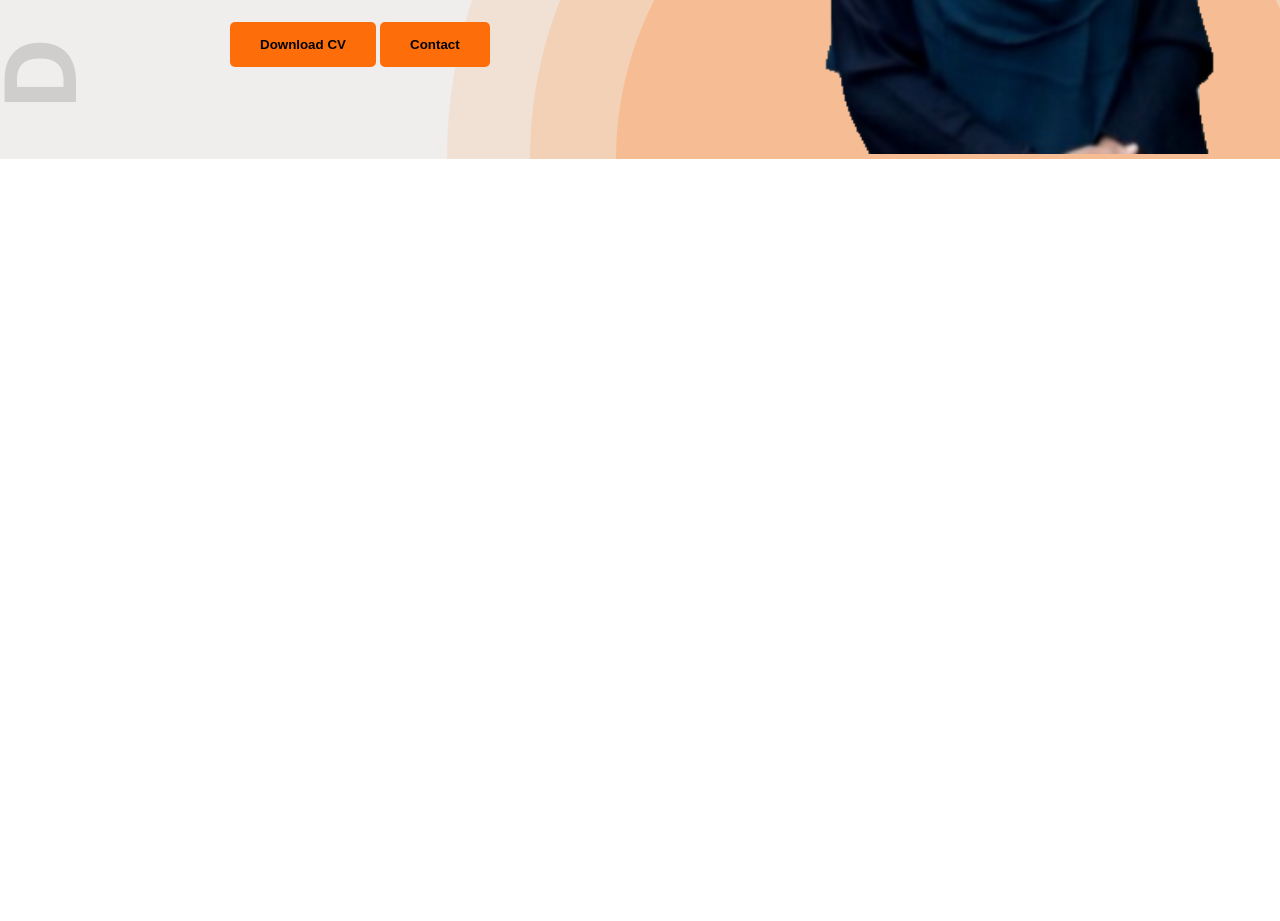
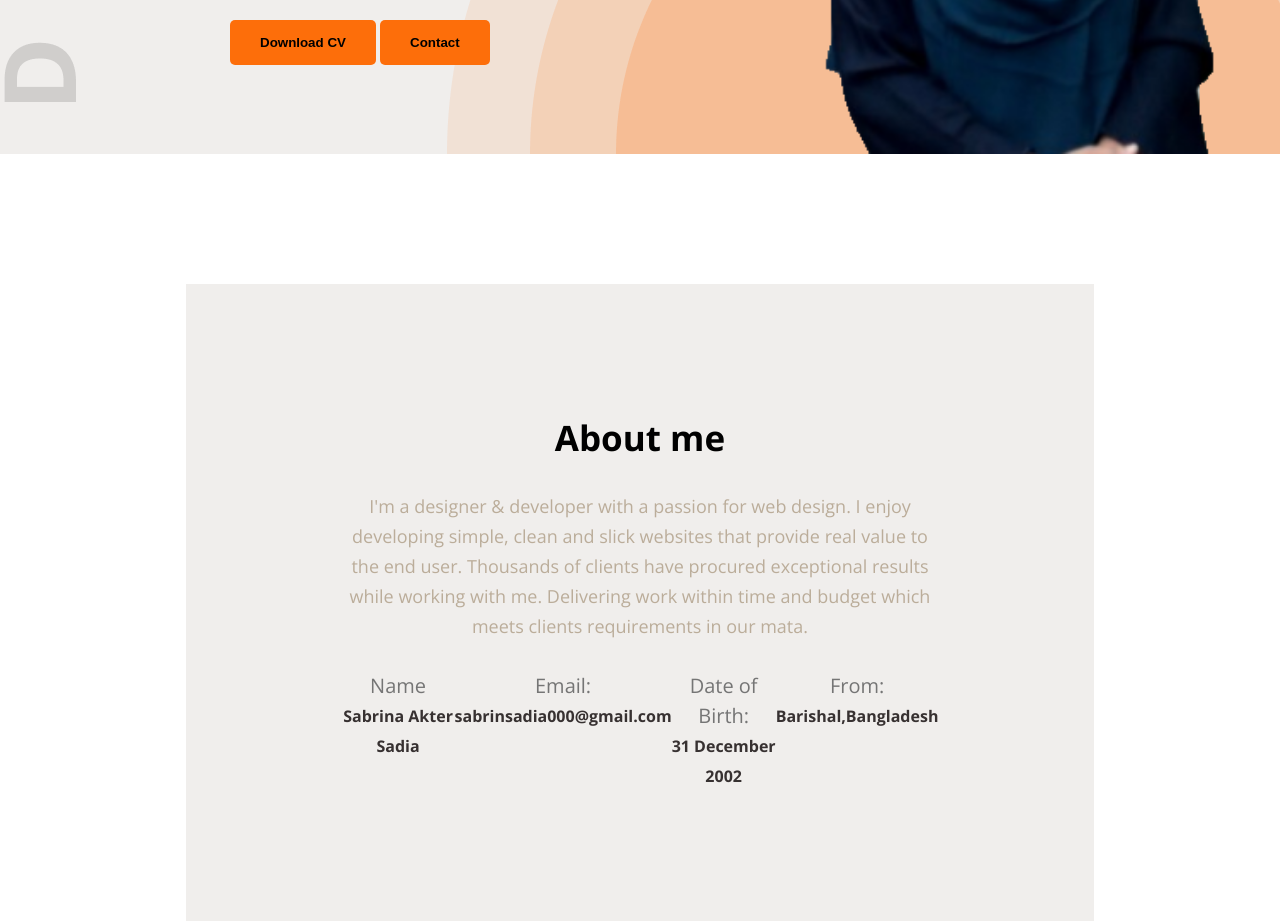
Before and after one commit to Sabrin11/Portfolio, a plain HTML site: page index.html in a window 1280 px wide. Shown: the part 661-1582 px from the top of the page. Before the commit the page ends 820 px from the top, so only its background shows below. Drawn offline with nearby package versions, Linux system fonts and the light colour scheme.

Commit message:
Add Info Section

```diff
--- a/index.html
+++ b/index.html
@@ -27,9 +27,10 @@
         <!-- for style the banner -->
         <section id="banner">
             <div class="banner-content">
-                <h2>Hi, I  am</h2>
+                <h2>Hi, I am</h2>
                 <h1>sabrina Akter Sadia</h1>
-                <p>Shot what able cold new see hold.Friendly as an betrayed formerly he. Morning because as to society behaved moments.</p>
+                <p>Shot what able cold new see hold.Friendly as an betrayed formerly he. Morning because as to society
+                    behaved moments.</p>
                 <div>
                     <button class="btn">Download CV</button>
                     <button class="btn">Contact</button>
@@ -40,6 +41,35 @@
             </div>
         </section>
     </header>
+    <section id="about">
+        <div class="about-con">
+            <div class="sec-heading">
+                <h2>About me</h2>
+                <p>I'm a designer & developer with a passion for web design. I enjoy developing simple, clean and slick
+                    websites that provide real value to the end user. Thousands of clients have procured exceptional
+                    results while working with me. Delivering work within time and budget which meets clients
+                    requirements in our mata.</p>
+            </div>
+        <div class="about-info">
+            <div class="info-card">
+                <p>Name</p>
+                <h4>Sabrina Akter Sadia</h4>
+            </div>
+            <div class="info-card">
+                <p>Email:</p>
+                <h4>sabrinsadia000@gmail.com</h4>
+            </div>
+            <div class="info-card">
+                <p>Date of Birth:</p>
+                <h4>31 December 2002</h4>
+            </div>
+            <div class="info-card">
+                <p>From:</p>
+                <h4>Barishal,Bangladesh</h4>
+            </div>
+        </div>
+        </div>
+    </section>
 </body>
 
 </html>
--- a/styles/portfolio.css
+++ b/styles/portfolio.css
@@ -91,4 +91,43 @@ nav{
 .banner-image img{
     width: 100%;
     max-width: 585px;
+    vertical-align: middle;
 }
+#about{
+    padding-top:130px;
+}
+#about .about-con{
+    margin:0 auto;
+    width:71%;
+    max-width: 1140px;
+    text-align: center;
+    background-color:#f0eeec ;
+    padding:130px 156px;
+}
+.sec-heading{
+    max-width: 827px;
+    text-align: center;
+}
+.sec-heading h2{
+    font-size: 35px;
+    padding-bottom:30px ;
+}
+.sec-heading p{
+    color: #bbad9a;
+    font-size:18px ;
+    margin-bottom: 30px;
+    line-height: 30px;
+}
+#about .about-con .about-info{
+    display: flex;
+    justify-content: space-around;
+}
+.about-info .info-card p{
+    font-size: 20px;
+    line-height: 30px;
+    color:#757575;
+}
+.about-info .info-card h4{
+    line-height: 30px;
+    color:#373131;
+}
```
